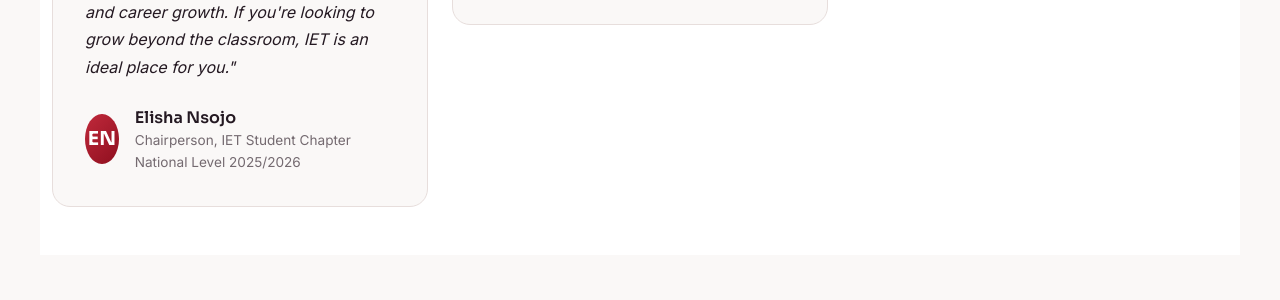
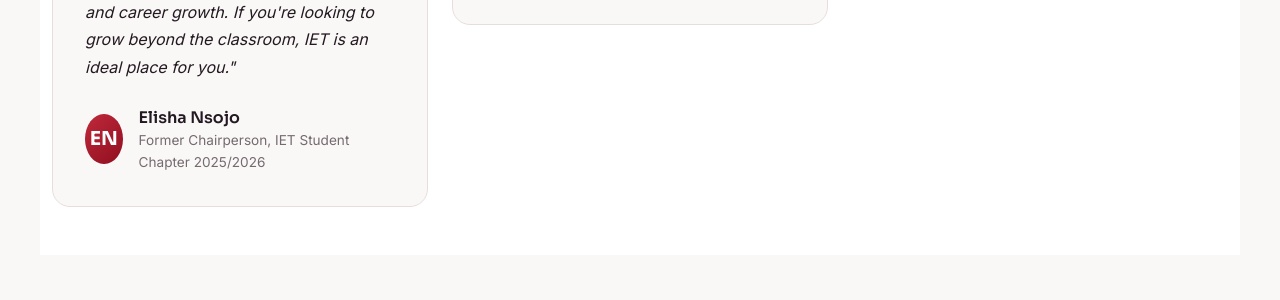
Before and after one commit to Imancharlie/ietudsm, a Django app: page / in a window 1280 px wide. Shown: the part 4259-4559 px from the top of the page. Run offline with Django 4.2, Linux system fonts and the light colour scheme.

Commit message:
improve testimony

```diff
--- a/templates/landing.html
+++ b/templates/landing.html
@@ -1159,7 +1159,7 @@
                         <div class="testimonial-avatar">EN</div>
                         <div>
                             <div class="testimonial-name">Elisha Nsojo</div>
-                            <div class="testimonial-role">Chairperson, IET Student Chapter National Level 2025/2026</div>
+                            <div class="testimonial-role">Former Chairperson, IET Student Chapter 2025/2026</div>
                         </div>
                     </div>
                 </div>
```
